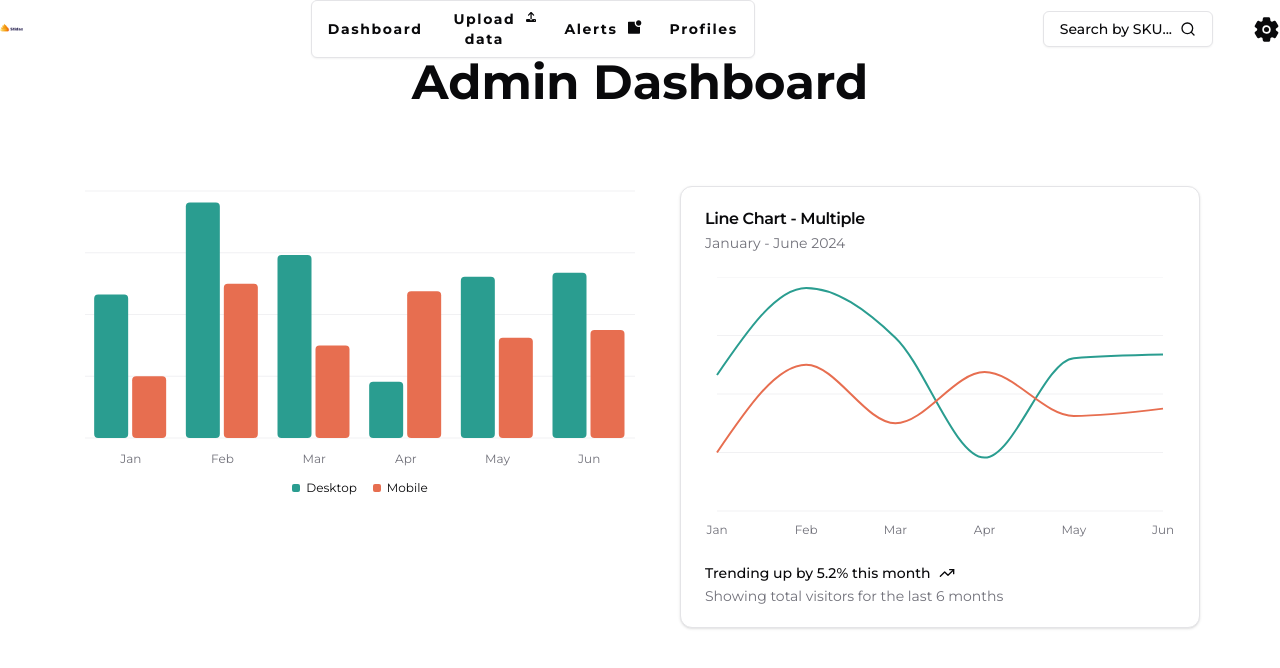
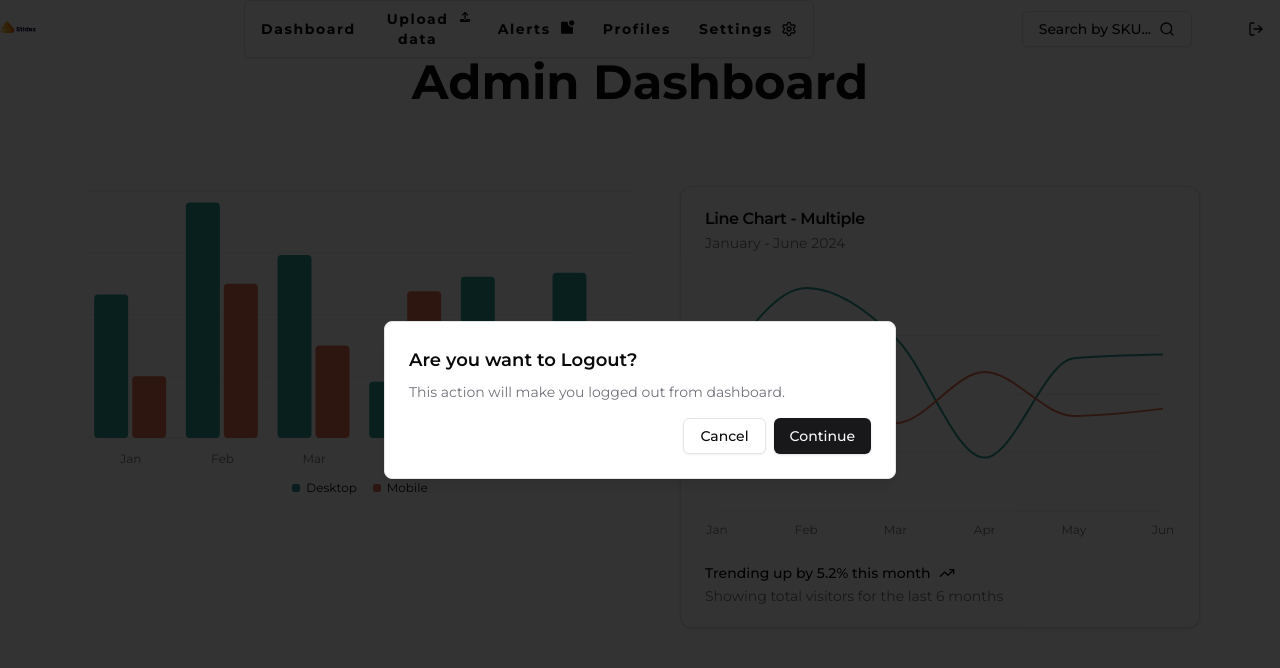
Before and after one commit to pritam-code-n-7/inventory-prediction-ai, a Next.js app: page /dashboard in a window 1280 px wide. Both pictures are taken after a click on the button 1266 px from the left and 29 px from the top of the page. Shown: the top 668 px of the page. Built offline with nearby package versions, Linux system fonts and the light colour scheme; no server answers.

Commit message:
added logout in dashboard ui

```diff
--- a/package.json
+++ b/package.json
@@ -10,6 +10,7 @@
   },
   "dependencies": {
     "@hookform/resolvers": "^3.9.0",
+    "@radix-ui/react-alert-dialog": "^1.1.2",
     "@radix-ui/react-dialog": "^1.1.2",
     "@radix-ui/react-icons": "^1.3.0",
     "@radix-ui/react-label": "^2.1.0",
--- a/src/app/actions/index.js
+++ b/src/app/actions/index.js
@@ -1,23 +1,20 @@
-'use server'
+"use server";
 
-import {signIn, signOut} from "../../auth"
+import { signIn, signOut } from "../../auth";
 
-
-export async function doLogout(){
-    await signOut({redirectTo:'/login'})
+export async function doLogout() {
+  await signOut({ redirectTo: "/" });
 }
 
-export async function doCredentialLogin(formData){
-    try {
-
-        const response = await signIn("credentials",{
-            email:formData.get("email") ,
-            password:formData.get("password"),
-            redirect:false
-        });
-        return response;
-
-    } catch (error) {
-        throw new Error(error)
-    }
+export async function doCredentialLogin(formData) {
+  try {
+    const response = await signIn("credentials", {
+      email: formData.get("email"),
+      password: formData.get("password"),
+      redirect: false,
+    });
+    return response;
+  } catch (error) {
+    throw new Error(error);
+  }
 }
--- a/src/components/dashboard/Header.tsx
+++ b/src/components/dashboard/Header.tsx
@@ -1,15 +1,14 @@
 "use client";
+import { AlertDialogDemo } from "@/demo/dashboard-demo/AlertDialogDemo";
 import { MenubarDemo } from "@/demo/dashboard-demo/MenubarDemo";
 import { SearchDialogDemo } from "@/demo/dashboard-demo/SearchDialogDemo";
 import Image from "next/image";
 import Link from "next/link";
 import React from "react";
 
-import { IoSettings } from "react-icons/io5";
-
 const Header = () => {
   return (
-    <div className="flex items-center justify-center gap-72">
+    <div className="flex items-center justify-center gap-52">
       <Link href={"/"}>
         <Image
           src="/assets/images/stidax-logo.png"
@@ -21,9 +20,7 @@ const Header = () => {
       <MenubarDemo />
       <div className="flex items-center gap-10">
         <SearchDialogDemo />
-        <button>
-          <IoSettings size={27} />
-        </button>
+        <AlertDialogDemo />
       </div>
     </div>
   );
--- /dev/null
+++ b/src/components/ui/alert-dialog.tsx
@@ -0,0 +1,141 @@
+"use client"
+
+import * as React from "react"
+import * as AlertDialogPrimitive from "@radix-ui/react-alert-dialog"
+
+import { cn } from "@/lib/utils"
+import { buttonVariants } from "@/components/ui/button"
+
+const AlertDialog = AlertDialogPrimitive.Root
+
+const AlertDialogTrigger = AlertDialogPrimitive.Trigger
+
+const AlertDialogPortal = AlertDialogPrimitive.Portal
+
+const AlertDialogOverlay = React.forwardRef<
+  React.ElementRef<typeof AlertDialogPrimitive.Overlay>,
+  React.ComponentPropsWithoutRef<typeof AlertDialogPrimitive.Overlay>
+>(({ className, ...props }, ref) => (
+  <AlertDialogPrimitive.Overlay
+    className={cn(
+      "fixed inset-0 z-50 bg-black/80 data-[state=open]:animate-in data-[state=closed]:animate-out data-[state=closed]:fade-out-0 data-[state=open]:fade-in-0",
+      className
+    )}
+    {...props}
+    ref={ref}
+  />
+))
+AlertDialogOverlay.displayName = AlertDialogPrimitive.Overlay.displayName
+
+const AlertDialogContent = React.forwardRef<
+  React.ElementRef<typeof AlertDialogPrimitive.Content>,
+  React.ComponentPropsWithoutRef<typeof AlertDialogPrimitive.Content>
+>(({ className, ...props }, ref) => (
+  <AlertDialogPortal>
+    <AlertDialogOverlay />
+    <AlertDialogPrimitive.Content
+      ref={ref}
+      className={cn(
+        "fixed left-[50%] top-[50%] z-50 grid w-full max-w-lg translate-x-[-50%] translate-y-[-50%] gap-4 border bg-background p-6 shadow-lg duration-200 data-[state=open]:animate-in data-[state=closed]:animate-out data-[state=closed]:fade-out-0 data-[state=open]:fade-in-0 data-[state=closed]:zoom-out-95 data-[state=open]:zoom-in-95 data-[state=closed]:slide-out-to-left-1/2 data-[state=closed]:slide-out-to-top-[48%] data-[state=open]:slide-in-from-left-1/2 data-[state=open]:slide-in-from-top-[48%] sm:rounded-lg",
+        className
+      )}
+      {...props}
+    />
+  </AlertDialogPortal>
+))
+AlertDialogContent.displayName = AlertDialogPrimitive.Content.displayName
+
+const AlertDialogHeader = ({
+  className,
+  ...props
+}: React.HTMLAttributes<HTMLDivElement>) => (
+  <div
+    className={cn(
+      "flex flex-col space-y-2 text-center sm:text-left",
+      className
+    )}
+    {...props}
+  />
+)
+AlertDialogHeader.displayName = "AlertDialogHeader"
+
+const AlertDialogFooter = ({
+  className,
+  ...props
+}: React.HTMLAttributes<HTMLDivElement>) => (
+  <div
+    className={cn(
+      "flex flex-col-reverse sm:flex-row sm:justify-end sm:space-x-2",
+      className
+    )}
+    {...props}
+  />
+)
+AlertDialogFooter.displayName = "AlertDialogFooter"
+
+const AlertDialogTitle = React.forwardRef<
+  React.ElementRef<typeof AlertDialogPrimitive.Title>,
+  React.ComponentPropsWithoutRef<typeof AlertDialogPrimitive.Title>
+>(({ className, ...props }, ref) => (
+  <AlertDialogPrimitive.Title
+    ref={ref}
+    className={cn("text-lg font-semibold", className)}
+    {...props}
+  />
+))
+AlertDialogTitle.displayName = AlertDialogPrimitive.Title.displayName
+
+const AlertDialogDescription = React.forwardRef<
+  React.ElementRef<typeof AlertDialogPrimitive.Description>,
+  React.ComponentPropsWithoutRef<typeof AlertDialogPrimitive.Description>
+>(({ className, ...props }, ref) => (
+  <AlertDialogPrimitive.Description
+    ref={ref}
+    className={cn("text-sm text-muted-foreground", className)}
+    {...props}
+  />
+))
+AlertDialogDescription.displayName =
+  AlertDialogPrimitive.Description.displayName
+
+const AlertDialogAction = React.forwardRef<
+  React.ElementRef<typeof AlertDialogPrimitive.Action>,
+  React.ComponentPropsWithoutRef<typeof AlertDialogPrimitive.Action>
+>(({ className, ...props }, ref) => (
+  <AlertDialogPrimitive.Action
+    ref={ref}
+    className={cn(buttonVariants(), className)}
+    {...props}
+  />
+))
+AlertDialogAction.displayName = AlertDialogPrimitive.Action.displayName
+
+const AlertDialogCancel = React.forwardRef<
+  React.ElementRef<typeof AlertDialogPrimitive.Cancel>,
+  React.ComponentPropsWithoutRef<typeof AlertDialogPrimitive.Cancel>
+>(({ className, ...props }, ref) => (
+  <AlertDialogPrimitive.Cancel
+    ref={ref}
+    className={cn(
+      buttonVariants({ variant: "outline" }),
+      "mt-2 sm:mt-0",
+      className
+    )}
+    {...props}
+  />
+))
+AlertDialogCancel.displayName = AlertDialogPrimitive.Cancel.displayName
+
+export {
+  AlertDialog,
+  AlertDialogPortal,
+  AlertDialogOverlay,
+  AlertDialogTrigger,
+  AlertDialogContent,
+  AlertDialogHeader,
+  AlertDialogFooter,
+  AlertDialogTitle,
+  AlertDialogDescription,
+  AlertDialogAction,
+  AlertDialogCancel,
+}
--- /dev/null
+++ b/src/demo/dashboard-demo/AlertDialogDemo.tsx
@@ -0,0 +1,42 @@
+import { doLogout } from "@/app/actions";
+import {
+  AlertDialog,
+  AlertDialogAction,
+  AlertDialogCancel,
+  AlertDialogContent,
+  AlertDialogDescription,
+  AlertDialogFooter,
+  AlertDialogHeader,
+  AlertDialogTitle,
+  AlertDialogTrigger,
+} from "@/components/ui/alert-dialog";
+import { Button } from "@/components/ui/button";
+import { LogOut } from "lucide-react";
+
+export function AlertDialogDemo() {
+  return (
+    <AlertDialog>
+      <AlertDialogTrigger asChild>
+        <Button variant="ghost">
+          <LogOut />
+        </Button>
+      </AlertDialogTrigger>
+      <AlertDialogContent>
+        <AlertDialogHeader>
+          <AlertDialogTitle>Are you want to Logout?</AlertDialogTitle>
+          <AlertDialogDescription>
+            This action will make you logged out from dashboard.
+          </AlertDialogDescription>
+        </AlertDialogHeader>
+        <AlertDialogFooter>
+          <form action={doLogout} className="flex gap-2">
+            <AlertDialogCancel>Cancel</AlertDialogCancel>
+            <button type="submit">
+              <AlertDialogAction>Continue</AlertDialogAction>
+            </button>
+          </form>
+        </AlertDialogFooter>
+      </AlertDialogContent>
+    </AlertDialog>
+  );
+}
--- a/src/demo/dashboard-demo/MenubarDemo.tsx
+++ b/src/demo/dashboard-demo/MenubarDemo.tsx
@@ -16,6 +16,7 @@ import {
 import { FaUpload } from "react-icons/fa6";
 import { RiNotificationBadgeFill } from "react-icons/ri";
 import { InputFileDemo } from "../inputs/InputFileDemo";
+import { Settings } from "lucide-react";
 
 export function MenubarDemo() {
   return (
@@ -39,16 +40,14 @@ export function MenubarDemo() {
           <MenubarSeparator />
         </MenubarContent>
       </MenubarMenu>
-      <MenubarMenu>
+      <MenubarMenu >
         <MenubarTrigger>
           <b className="flex gap-2">
             Upload data <FaUpload size={16} />
           </b>
         </MenubarTrigger>
         <MenubarContent className="w-screen h-[500px]">
-
           <InputFileDemo />
-
         </MenubarContent>
       </MenubarMenu>
       <MenubarMenu>
@@ -84,6 +83,23 @@ export function MenubarDemo() {
           <MenubarItem inset>Add Profile...</MenubarItem>
         </MenubarContent>
       </MenubarMenu>
+      <MenubarMenu>
+        <MenubarTrigger className="flex gap-2">
+          <b>Settings</b>
+          <span ><Settings size={16}/></span>
+        </MenubarTrigger>
+        <MenubarContent>
+          <MenubarRadioGroup value="benoit">
+            <MenubarRadioItem value="andy">Andy</MenubarRadioItem>
+            <MenubarRadioItem value="benoit">Benoit</MenubarRadioItem>
+            <MenubarRadioItem value="Luis">Luis</MenubarRadioItem>
+          </MenubarRadioGroup>
+          <MenubarSeparator />
+          <MenubarItem inset>Edit...</MenubarItem>
+          <MenubarSeparator />
+          <MenubarItem inset>Add Profile...</MenubarItem>
+        </MenubarContent>
+      </MenubarMenu>
     </Menubar>
   );
 }
--- a/src/demo/header-demo/NavigationMenuDemo.tsx
+++ b/src/demo/header-demo/NavigationMenuDemo.tsx
@@ -77,13 +77,13 @@ export function NavigationMenuDemo() {
             </ul>
           </NavigationMenuContent>
         </NavigationMenuItem>
-        <NavigationMenuItem>
+        {/* <NavigationMenuItem>
           <Link href="/login" legacyBehavior passHref>
             <NavigationMenuLink className={navigationMenuTriggerStyle()}>
               <b>Logout</b>
             </NavigationMenuLink>
           </Link>
-        </NavigationMenuItem>
+        </NavigationMenuItem> */}
       </NavigationMenuList>
     </NavigationMenu>
   );
```
Also changed, not shown: 1 other file (tests, documents, lock files or other folders).
